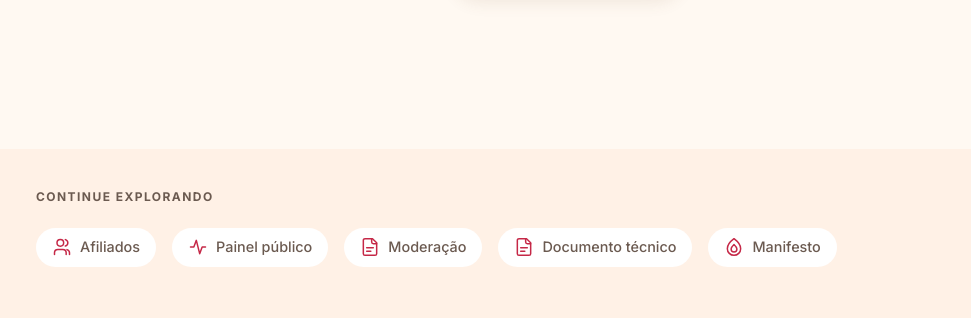
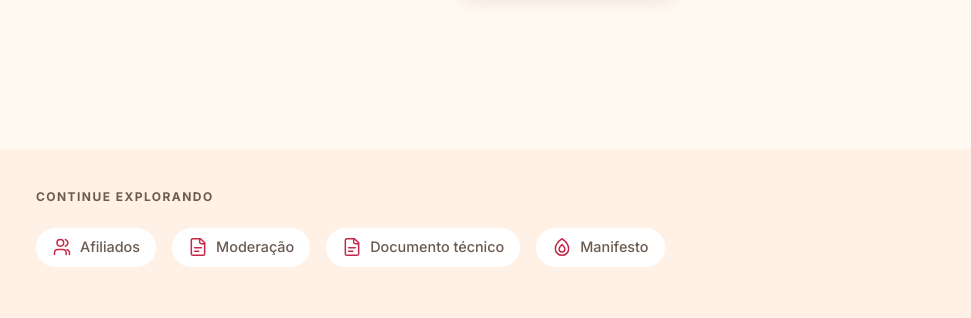
Before and after one commit to dietmilkk/vizin-Os-Website, a plain HTML site: page 404.html in a window 1280 px wide. Shown: the part 385-703 px from the top of the page, without its empty margins (72-1043 px from the left). Drawn offline with Linux system fonts and the light colour scheme; a script that the page names is missing.

Commit message:
rodape: remove o atalho do painel publico de todas as paginas

```diff
--- a/404.html
+++ b/404.html
@@ -56,10 +56,6 @@
             <svg class="explore-card__icon" viewBox="0 0 24 24" fill="none" stroke="currentColor" stroke-width="1.8" stroke-linecap="round" stroke-linejoin="round" aria-hidden="true"><path d="M17 21v-2a4 4 0 0 0-4-4H7a4 4 0 0 0-4 4v2"/><circle cx="10" cy="7" r="4"/><path d="M21 21v-2a4 4 0 0 0-3-3.87"/><path d="M16 3.13a4 4 0 0 1 0 7.75"/></svg>
             <span>Afiliados</span>
           </a>
-          <a class="explore-card" href="/painel">
-            <svg class="explore-card__icon" viewBox="0 0 24 24" fill="none" stroke="currentColor" stroke-width="1.8" stroke-linecap="round" stroke-linejoin="round" aria-hidden="true"><path d="M3 12h4l3-8 4 16 3-8h4"/></svg>
-            <span>Painel público</span>
-          </a>
           <a class="explore-card" href="/moderacao">
             <svg class="explore-card__icon" viewBox="0 0 24 24" fill="none" stroke="currentColor" stroke-width="1.8" stroke-linecap="round" stroke-linejoin="round" aria-hidden="true"><path d="M15 2H6a2 2 0 0 0-2 2v16a2 2 0 0 0 2 2h12a2 2 0 0 0 2-2V7Z"/><path d="M14 2v4a2 2 0 0 0 2 2h4"/><path d="M8 13h8"/><path d="M8 17h5"/></svg>
             <span>Moderação</span>
```
Also changed, not shown: afiliados.html (+0 -4 lines), doar.html (+0 -4 lines), documento.html (+0 -4 lines), download.html (+0 -4 lines), index.html (+0 -4 lines), licenca.html (+0 -4 lines), manifesto.html (+0 -4 lines), moderacao.html (+0 -4 lines), painel.html (+0 -4 lines), privacidade.html (+0 -4 lines), termos.html (+0 -4 lines).
